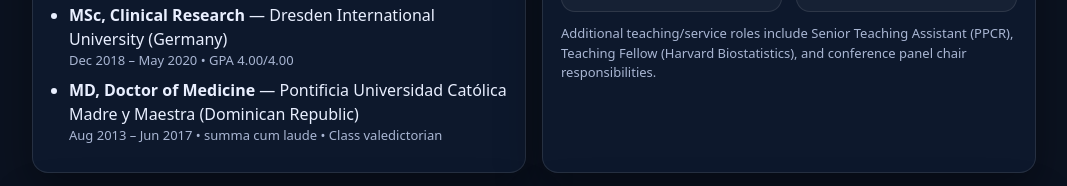
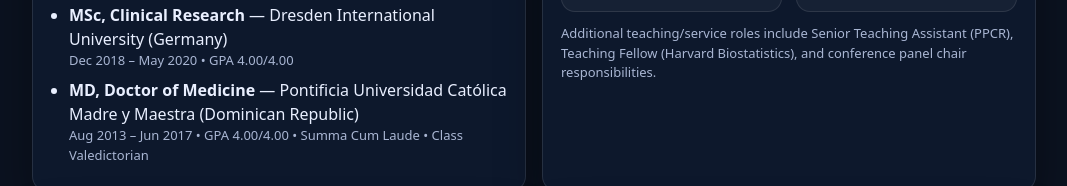
Before and after one commit to jchrispolanco/website, a plain HTML site: page index.html in a window 1280 px wide. Shown: the part 1195-1381 px from the top of the page, without its empty margins (106-1173 px from the left). Drawn offline with Linux system fonts and the light colour scheme.

Commit message:
Add files via upload

```diff
--- a/index.html
+++ b/index.html
@@ -322,7 +322,7 @@
           </li>
           <li>
             <b>MD, Doctor of Medicine</b> — Pontificia Universidad Católica Madre y Maestra (Dominican Republic)
-            <div class="muted small">Aug 2013 – Jun 2017 • summa cum laude • Class valedictorian</div>
+            <div class="muted small">Aug 2013 – Jun 2017 • GPA 4.00/4.00 • Summa Cum Laude • Class Valedictorian</div>
           </li>
         </ul>
       </section>
```
